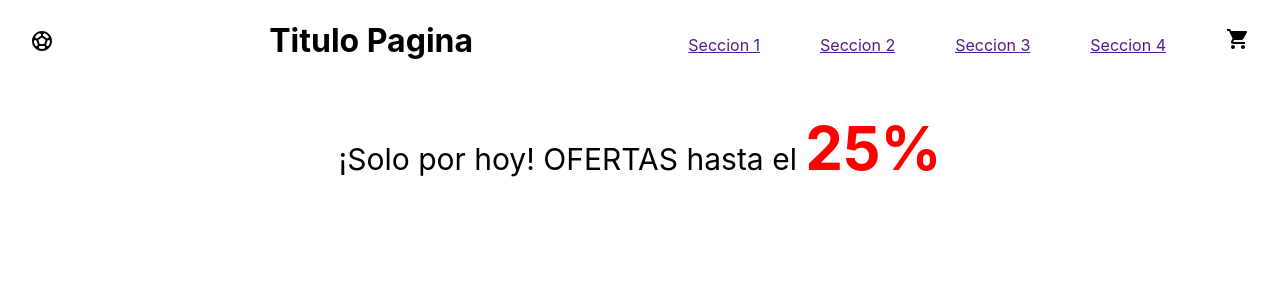
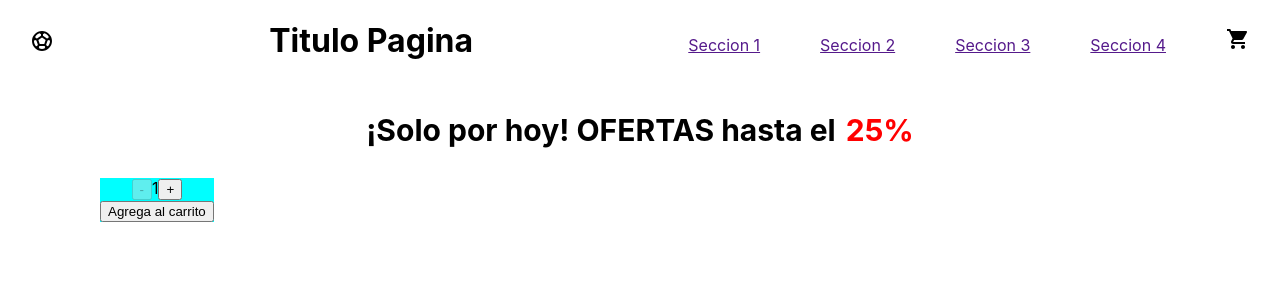
Before and after one commit to pietrochtt/desafios-curso-react, a React (Create React App) app: page / in a window 1280 px wide. Shown: the top 300 px of the page. Built offline with nearby package versions, Linux system fonts and the light colour scheme.

Commit message:
desafio4

```diff
--- a/src/App.js
+++ b/src/App.js
@@ -2,6 +2,7 @@ import React from 'react';
 import './App.css';
 import Header from './Components/Header/Header'
 import { ItemListContainer } from './Components/ItemListContainer/ItemListContainer';
+
 
 const App = () => {
 
@@ -15,6 +16,4 @@ const App = () => {
   )
 }
 
-
-
 export default App;
--- /dev/null
+++ b/src/Components/ItemListContainer/ItemCount.js
@@ -0,0 +1,30 @@
+import React, { useState, useEffect } from "react"
+import "./ItemListContainer.css"
+
+export const ItemCount = ({initial, stock, onAdd}) => {
+
+    const [counter, setCounter] = useState(initial)
+
+    const decrease = () => {
+        setCounter(counter - 1)
+    }
+
+    const increase = () => {
+        setCounter(counter + 1)
+    }
+
+    useEffect(() => {
+        setCounter(initial)
+    }, [initial])
+
+    return(
+        <div className="counter">
+            <button disabled={counter <= 1} onClick={decrease}>-</button>
+            <span>{counter}</span>
+            <button disabled={counter >= stock} onClick={increase}>+</button>
+            <div>
+                <button disabled={stock <= 0} onClick={() => onAdd(counter)}>Agrega al carrito</button>
+            </div>
+        </div>
+    )
+}
--- a/src/Components/ItemListContainer/ItemListContainer.css
+++ b/src/Components/ItemListContainer/ItemListContainer.css
@@ -3,11 +3,19 @@
     justify-content: center;
 }
 
-p {
+h3 {
     font-size: 30px;
 }
 
 .oferta {
     display: inline;
     color: red;
+    margin-left: 10px;
 }
+
+.counter {
+    width: fit-content;
+    background-color: aqua;
+    text-align: center;
+    margin-left: 100px;
+}
--- a/src/Components/ItemListContainer/ItemListContainer.js
+++ b/src/Components/ItemListContainer/ItemListContainer.js
@@ -1,10 +1,20 @@
 import React from "react"
 import "./ItemListContainer.css"
+import { ItemCount } from './ItemCount';
 
 export const ItemListContainer = ({oferta}) => {
+
+    const onAdd = (quantity) => {
+        console.log('Compraste ${quantity} unidades');
+    }
+
     return(
+        <>
         <div className="container">
-        <p>¡Solo por hoy! OFERTAS hasta el <h1 className="oferta">{oferta}</h1></p>
+        <h3>¡Solo por hoy! OFERTAS hasta el</h3><h3 className="oferta">{oferta}</h3>
         </div>
+
+        <ItemCount initial={1} stock={10} onAdd={onAdd}/>
+        </>
     )
 }
```
